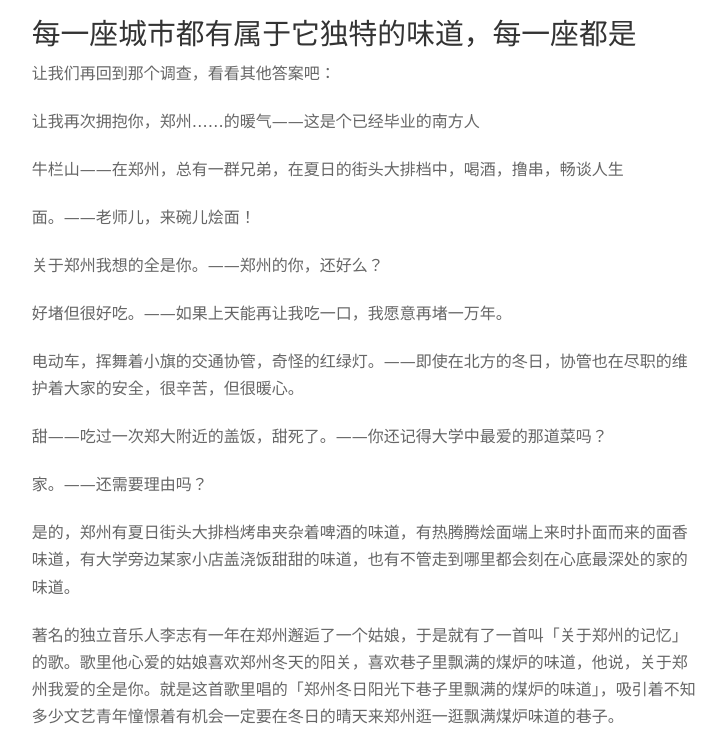
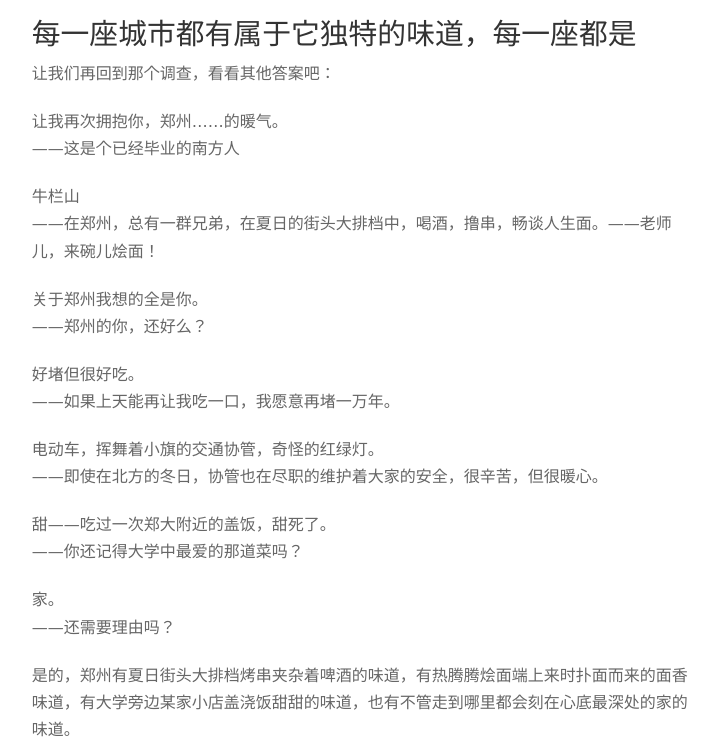
Before and after one commit to KingDeng/kingdeng.github.com, a plain HTML site: page 2014/11/22/find-zhengzhou/index.html in a window 1280 px wide. Shown: the part 1095-1843 px from the top of the page, without its empty margins (428-1154 px from the left). Drawn offline with nearby package versions, Linux system fonts and the light colour scheme; some packages are replaced by stand-ins of ours; a script that the page names is missing.

Commit message:
Site updated: 2014-11-23 00:01:18

```diff
--- a/2014/11/22/find-zhengzhou/index.html
+++ b/2014/11/22/find-zhengzhou/index.html
@@ -217,14 +217,13 @@ classes that you can use:
 <p>果真是这样的吗？</p>
 <h3 id="每一座城市都有属于它独特的味道，每一座都是">每一座城市都有属于它独特的味道，每一座都是</h3>
 <p>让我们再回到那个调查，看看其他答案吧：</p>
-<p>让我再次拥抱你，郑州……的暖气——这是个已经毕业的南方人</p>
-<p>牛栏山——在郑州，总有一群兄弟，在夏日的街头大排档中，喝酒，撸串，畅谈人生</p>
-<p>面。——老师儿，来碗儿烩面！</p>
-<p>关于郑州我想的全是你。——郑州的你，还好么？</p>
-<p>好堵但很好吃。——如果上天能再让我吃一口，我愿意再堵一万年。</p>
-<p>电动车，挥舞着小旗的交通协管，奇怪的红绿灯。——即使在北方的冬日，协管也在尽职的维护着大家的安全，很辛苦，但很暖心。</p>
-<p>甜——吃过一次郑大附近的盖饭，甜死了。——你还记得大学中最爱的那道菜吗？</p>
-<p>家。——还需要理由吗？</p>
+<p>让我再次拥抱你，郑州……的暖气。<br>——这是个已经毕业的南方人</p>
+<p>牛栏山<br>——在郑州，总有一群兄弟，在夏日的街头大排档中，喝酒，撸串，畅谈人生面。——老师儿，来碗儿烩面！</p>
+<p>关于郑州我想的全是你。<br>——郑州的你，还好么？</p>
+<p>好堵但很好吃。<br>——如果上天能再让我吃一口，我愿意再堵一万年。</p>
+<p>电动车，挥舞着小旗的交通协管，奇怪的红绿灯。<br>——即使在北方的冬日，协管也在尽职的维护着大家的安全，很辛苦，但很暖心。</p>
+<p>甜——吃过一次郑大附近的盖饭，甜死了。<br>——你还记得大学中最爱的那道菜吗？</p>
+<p>家。<br>——还需要理由吗？</p>
 <p>是的，郑州有夏日街头大排档烤串夹杂着啤酒的味道，有热腾腾烩面端上来时扑面而来的面香味道，有大学旁边某家小店盖浇饭甜甜的味道，也有不管走到哪里都会刻在心底最深处的家的味道。</p>
 <p>著名的独立音乐人李志有一年在郑州邂逅了一个姑娘，于是就有了一首叫「关于郑州的记忆」的歌。歌里他心爱的姑娘喜欢郑州冬天的阳关，喜欢巷子里飘满的煤炉的味道，他说，关于郑州我爱的全是你。就是这首歌里唱的「郑州冬日阳光下巷子里飘满的煤炉的味道」，吸引着不知多少文艺青年憧憬着有机会一定要在冬日的晴天来郑州逛一逛飘满煤炉味道的巷子。</p>
 <p>就像调查中了两个刚毕业在郑州工作的姑娘说的一样：</p>
@@ -242,6 +241,14 @@ classes that you can use:
     </section>
 
 
+
+<nav id="pagination" >
+
+
+    <a href="/2014/11/22/hello-world/" class="alignright next" >下一页</a>
+
+    <div class="clearfix"></div>
+</nav>
 
 <section class="post-comments">
 	<!-- 多说评论框 start -->
```
Also changed, not shown: 2014/11/22/hello-world/index.html (+8 -0 lines), images/background-cover.jpg.
